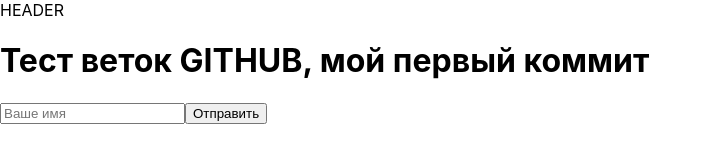
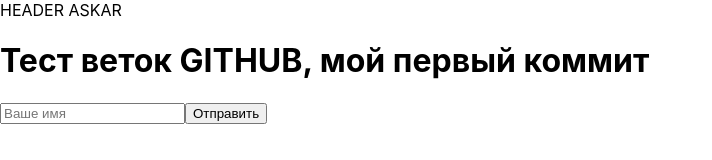
Before and after one commit to Oscarquell/jst07-test2, a React (Create React App) app: page / in a window 1280 px wide. Shown: the top 160 px of the page, without its empty margins (0-712 px from the left). Built offline with nearby package versions, Linux system fonts and the light colour scheme.

Commit message:
изменил хедер 2.0

```diff
--- a/src/components/header/header.jsx
+++ b/src/components/header/header.jsx
@@ -3,7 +3,7 @@
 const Header = () => {
     return (
         <div>
-            HEADER
+            HEADER ASKAR
         </div>
     );
 };
```
